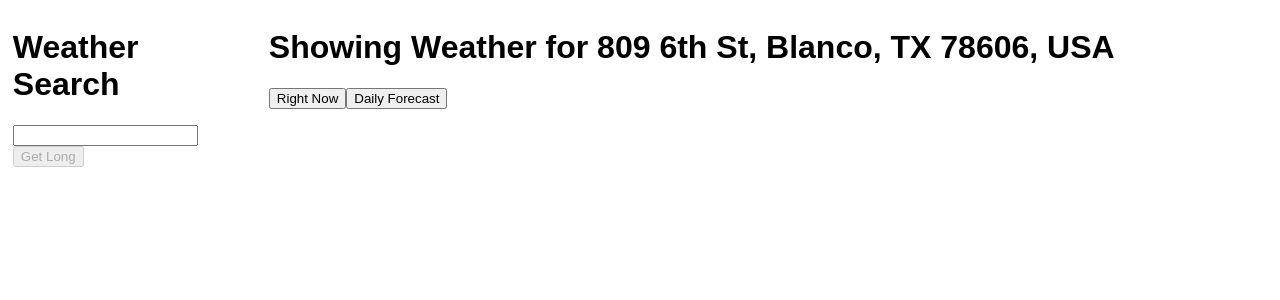
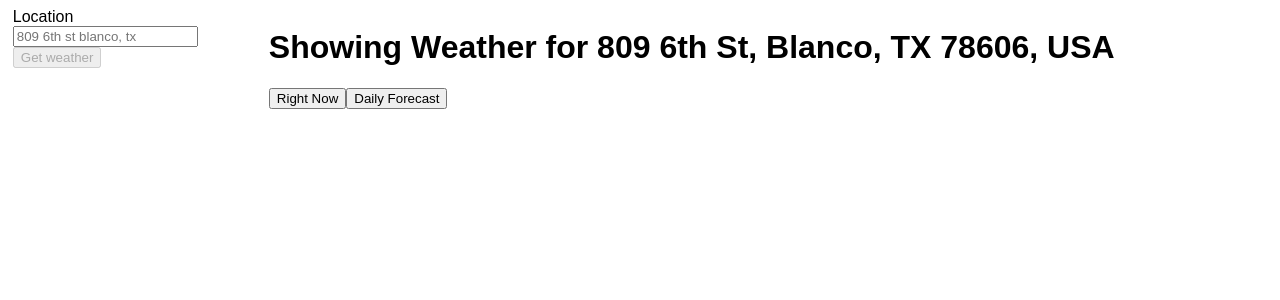
Before and after one commit to heyjaywilson/weather-front-end, a React (Create React App) app: page / in a window 1280 px wide. Shown: the top 300 px of the page. Built offline with nearby package versions, Linux system fonts and the light colour scheme.

Commit message:
Figuring out how to present data
Signed-off-by: Maegan Wilson <maegan@maeganwilson.com>

```diff
--- a/src/App.js
+++ b/src/App.js
@@ -31,7 +31,6 @@ class App extends Component {
           data.results[0].geometry.location.lng,
         formatted: data.results[0].formatted_address
       });
-      console.log(this.state);
     });
   }
 
@@ -47,7 +46,7 @@ class App extends Component {
             onClick={this.getLocation}
             disabled={this.state.address === ""}
           >
-            Get Long
+            Get weather
           </button>
         </div>
         <Weather address={this.state.formatted} latlng={this.state.lat_lng} />
--- a/src/search/index.js
+++ b/src/search/index.js
@@ -13,12 +13,13 @@ class Search extends Component {
   render() {
     return (
       <div>
-        <h1>Weather Search</h1>
         <form onSubmit={this.handleSubmit}>
+          <label>Location </label>
           <input
             type="text"
             value={this.props.address}
             onChange={this.handleAddressChange}
+            placeholder="809 6th st blanco, tx"
           />
         </form>
       </div>
--- a/src/weather/index.js
+++ b/src/weather/index.js
@@ -36,12 +36,13 @@ class Weather extends Component {
   }
   /* componentDidMount() {
     let latlng = this.props.latlng;
-    this.getDailyWeather(latlng);
+    this.getCurrentWeather(latlng);
   } */
   render() {
     return (
       <div className="m">
         <h1>Showing Weather for {this.props.address}</h1>
+        <div>{this.state.current.summary}</div>
         <button
           onClick={() => {
             this.getCurrentWeather(this.props.latlng);
@@ -56,7 +57,6 @@ class Weather extends Component {
         >
           Daily Forecast
         </button>
-        <div>{this.state.daily.summary}</div>
       </div>
     );
   }
```
